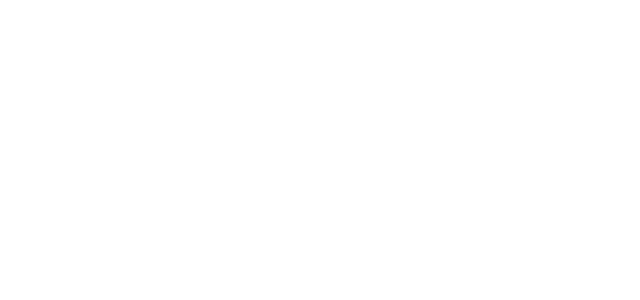
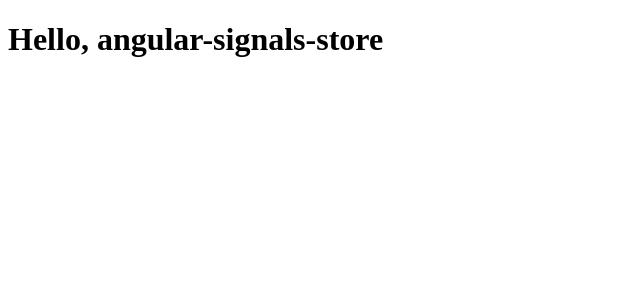
Before and after one commit to Kinoichi/angular-signals-store, an Angular app: page / in a window 1280 px wide. Shown: the top 300 px of the page, without its empty margins (0-640 px from the left). Built offline with nearby package versions, Linux system fonts and the light colour scheme.

Commit message:
Add header to app.html

```diff
--- a/src/app/app.html
+++ b/src/app/app.html
@@ -1 +1,2 @@
 <router-outlet />
+<h1>Hello, angular-signals-store</h1>
```
